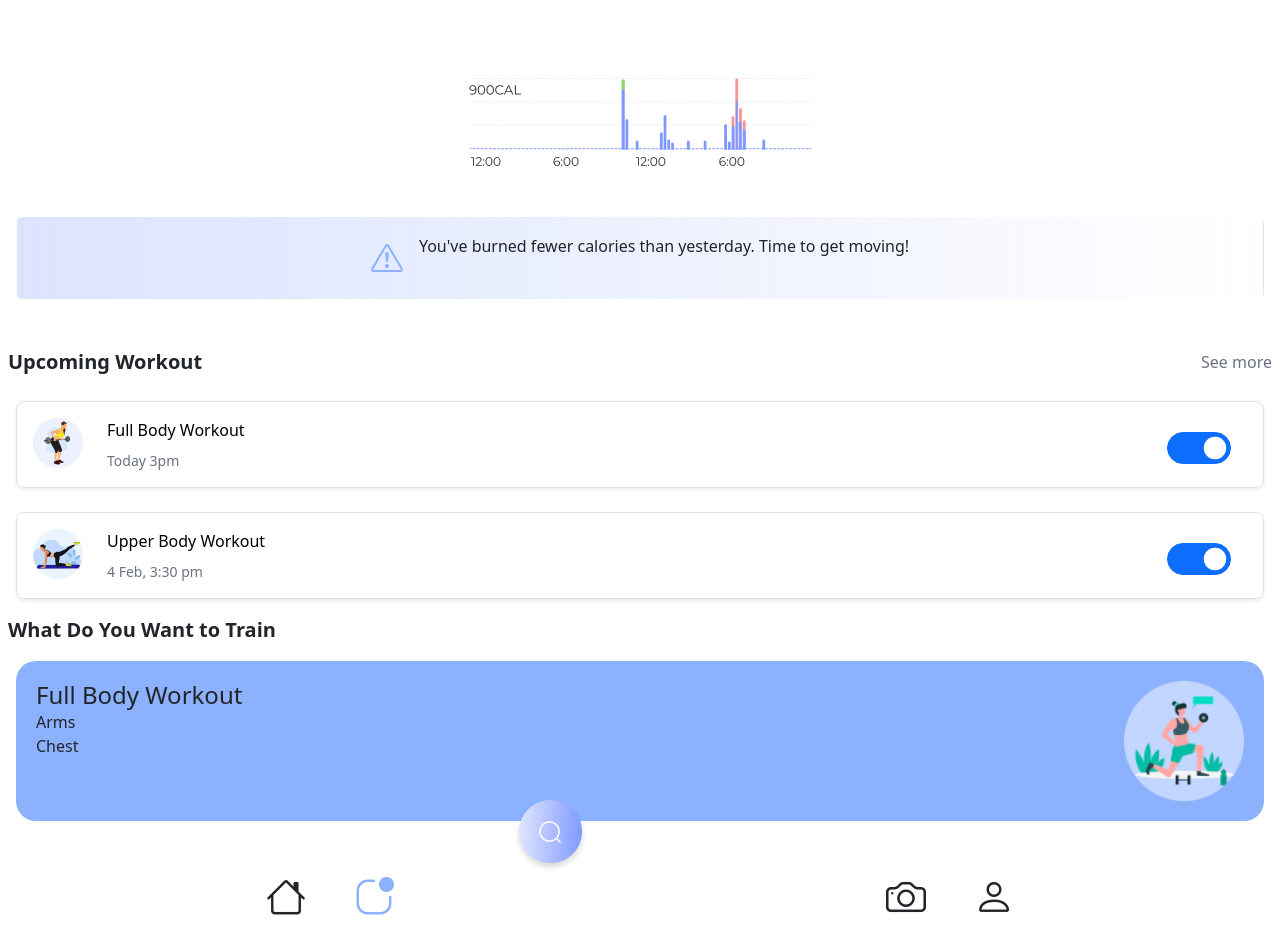
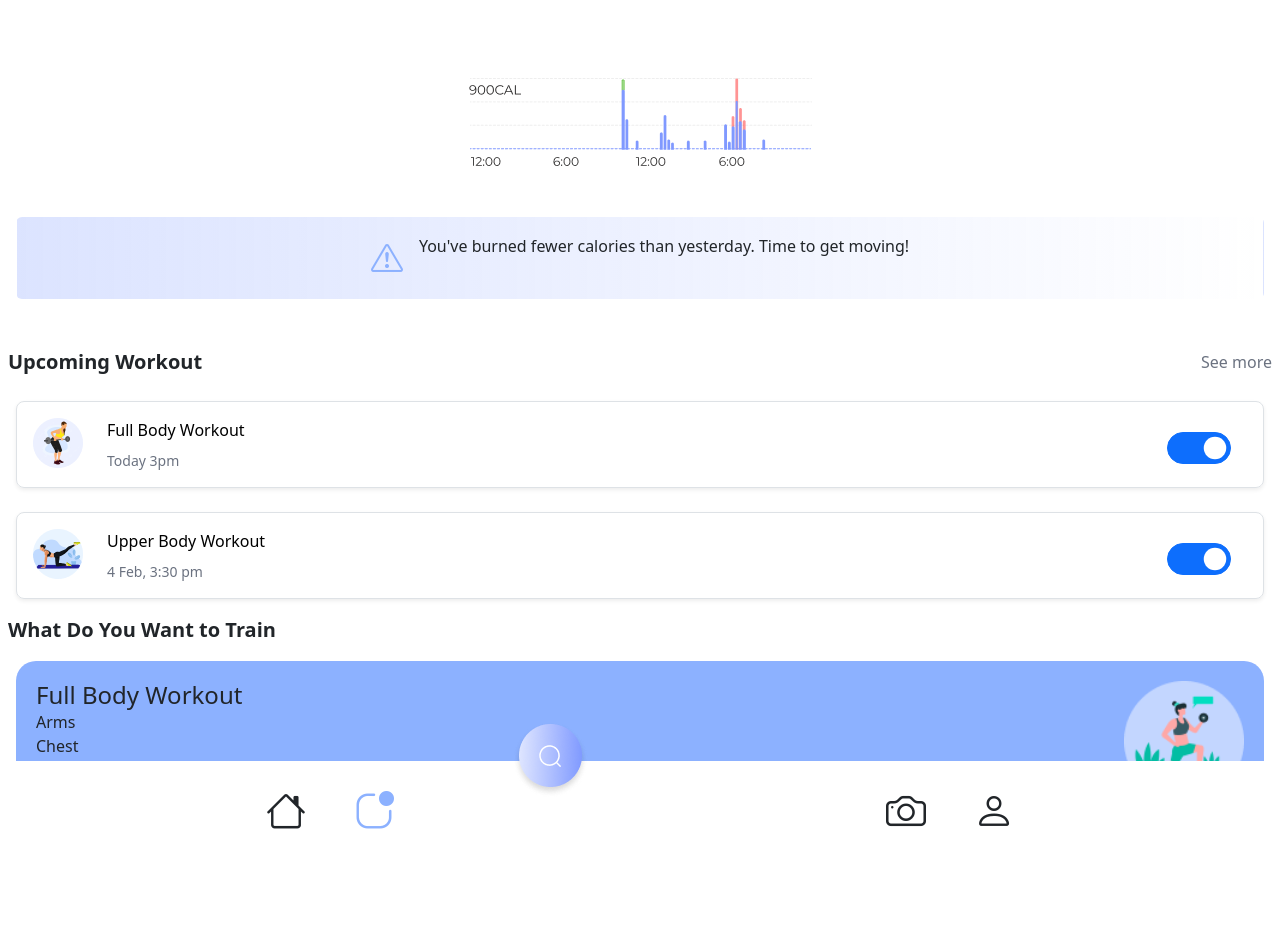
Before and after one commit to bhosalepranali/WebAssignment, a plain HTML site: page workout.html in a window 1280 px wide. Shown: the part 143-1090 px from the top of the page. After the commit the page ends 1004 px from the top, so only its background shows below. Drawn offline with nearby package versions, Linux system fonts and the light colour scheme.

Commit message:
Web Dev Assignment

```diff
--- a/workout.css
+++ b/workout.css
@@ -26,14 +26,14 @@ body{
     background-color: #fff;
     width: 100%;
     margin-bottom: 200px;
-    top: 990px;
+    margin-top: -60px;
 }
 
 .search{
     position: absolute;
     z-index: 100;
     left: 40%;
-    top: 940px;
+    margin-top: -100px;
 }
 
 .fa-less-than{
--- a/workout.html
+++ b/workout.html
@@ -93,7 +93,7 @@
         <div class="">
             <h2 class="fs-4">Full Body Workout</h2>
             <p class="pb-0 mb-0">Arms</p>
-            <p class="mb-2">Chest</p>
+            <p class="mb-3">Chest</p>
         </div>
         <div>
             <img src="./images/Ellipse 55.png" alt="" width="120px">
```
